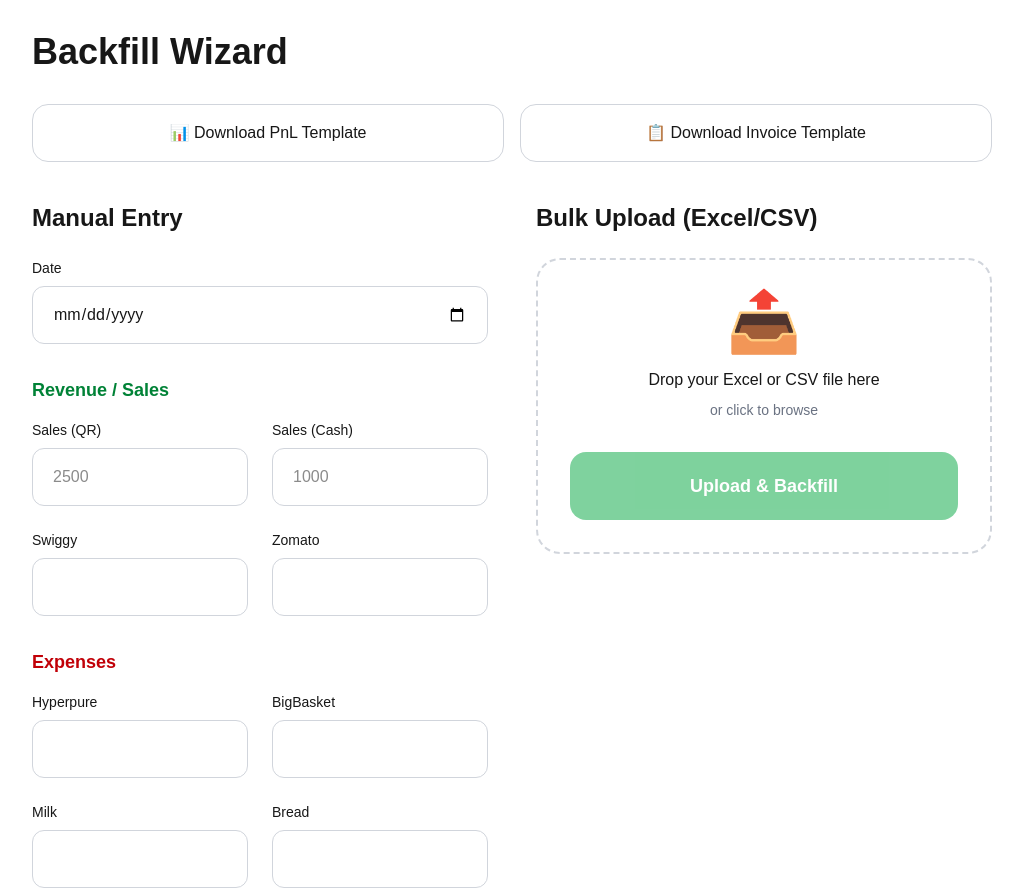
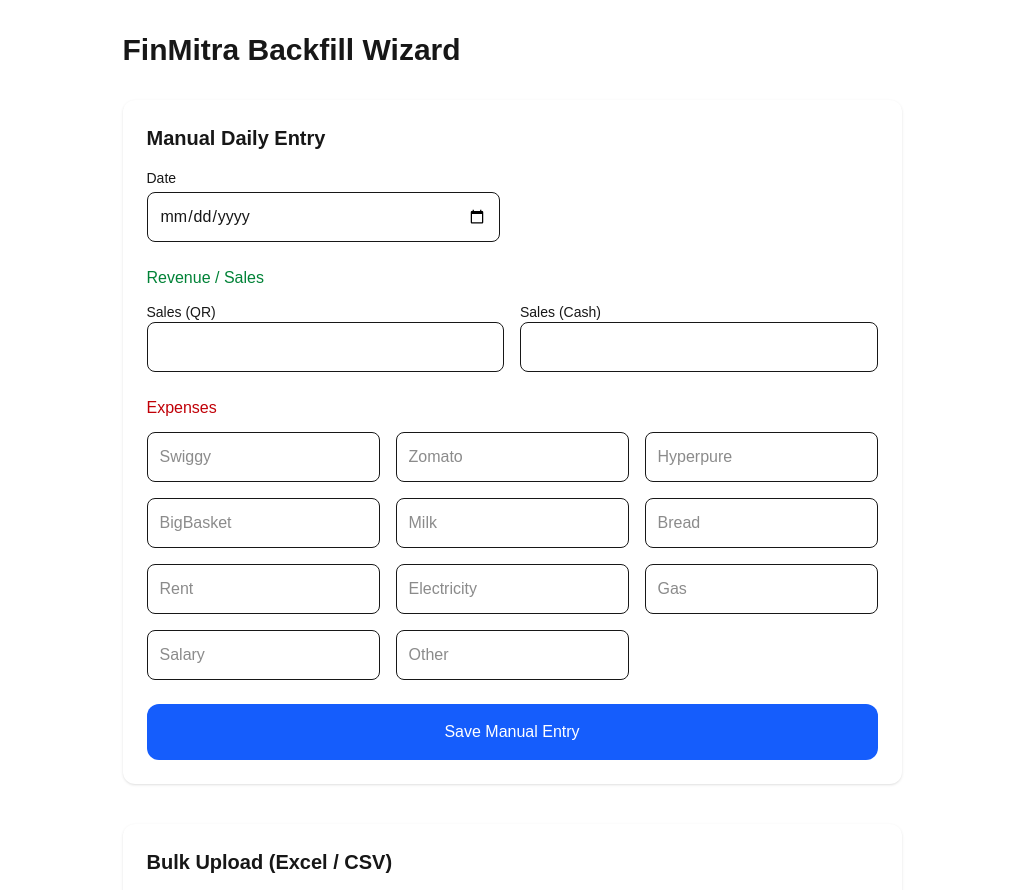
Before and after one commit to sutanukandar/finmitra-ai, a Next.js app: page /backfill in a window 1280 px wide. Shown: the top 890 px of the page, without its empty margins (128-1151 px from the left). Built offline with nearby package versions, Linux system fonts and the light colour scheme.

Commit message:
Backfill Wizard - Fixed file upload UI (visual feedback + button state)

```diff
--- a/app/backfill/page.tsx
+++ b/app/backfill/page.tsx
@@ -1,19 +1,19 @@
 'use client';
 
 import { useState } from 'react';
-import * as XLSX from 'xlsx';
 
-export default function BackfillWizard() {
-  const [restaurantId] = useState('b77ed758-9a72-4de2-9138-b353589c656d');
+export default function BackfillPage() {
+  const [selectedFile, setSelectedFile] = useState<File | null>(null);
+  const [loading, setLoading] = useState(false);
+  const [message, setMessage] = useState('');
+  const [restaurantId] = useState('b77ed758-9a72-4de2-9138-b353589c656d'); // Your test restaurant ID
+
+  // Manual entry states
   const [date, setDate] = useState('');
-
-  // Revenue
-  const [salesQR, setSalesQR] = useState('');
+  const [salesQr, setSalesQr] = useState('');
   const [salesCash, setSalesCash] = useState('');
   const [swiggy, setSwiggy] = useState('');
   const [zomato, setZomato] = useState('');
-
-  // Expenses
   const [hyperpure, setHyperpure] = useState('');
   const [bigbasket, setBigbasket] = useState('');
   const [milk, setMilk] = useState('');
@@ -24,32 +24,51 @@ export default function BackfillWizard() {
   const [salary, setSalary] = useState('');
   const [other, setOther] = useState('');
 
-  const [file, setFile] = useState<File | null>(null);
-  const [loading, setLoading] = useState(false);
-  const [message, setMessage] = useState('');
-
-  // Download Templates
-  const downloadPnlTemplate = () => {
-    const wb = XLSX.utils.book_new();
-    const data = [
-      ['date', 'sales_qr', 'sales_cash', 'swiggy', 'zomato', 'hyperpure', 'bigbasket', 'milk', 'bread', 'rent', 'electricity', 'gas', 'salary', 'other'],
-      ['2026-05-20', '3500', '1200', '800', '600', '2400', '1650', '360', '180', '0', '450', '0', '1200', '300']
-    ];
-    const sheet = XLSX.utils.aoa_to_sheet(data);
-    XLSX.utils.book_append_sheet(wb, sheet, "Daily Totals");
-    XLSX.writeFile(wb, 'finmitra-pnl-template.xlsx');
+  const handleFileChange = (e: React.ChangeEvent<HTMLInputElement>) => {
+    const file = e.target.files?.[0] || null;
+    setSelectedFile(file);
+    if (file) {
+      console.log('✅ File selected:', file.name);
+    }
   };
 
-  const downloadInvoiceTemplate = () => {
-    const wb = XLSX.utils.book_new();
-    const data = [
-      ['date', 'vendor', 'item_name', 'quantity', 'unit', 'amount'],
-      ['2026-05-20', 'Hyperpure', 'VIVI - Honey, 1 Kg', '2', 'Kg', '420'],
-      ['2026-05-20', 'BigBasket', 'Bru Coffee Powder 500gm', '1', 'Pc', '595']
-    ];
-    const sheet = XLSX.utils.aoa_to_sheet(data);
-    XLSX.utils.book_append_sheet(wb, sheet, "Item Level");
-    XLSX.writeFile(wb, 'finmitra-invoice-template.xlsx');
+  const handleFileUpload = async () => {
+    if (!selectedFile) return;
+
+    setLoading(true);
+    setMessage('');
+
+    const formData = new FormData();
+    formData.append('file', selectedFile);
+    formData.append('restaurant_id', restaurantId);
+
+    try {
+      const res = await fetch('/api/backfill', {
+        method: 'POST',
+        body: formData,
+      });
+
+      const data = await res.json();
+      if (data.success) {
+        setMessage(`✅ Success! ${data.results?.length || 0} entries processed.`);
+        setSelectedFile(null);
+      } else {
+        setMessage(`❌ Error: ${data.error}`);
+      }
+    } catch (err: any) {
+      setMessage(`❌ Upload failed: ${err.message}`);
+    } finally {
+      setLoading(false);
+    }
+  };
+
+  const downloadTemplate = (type: 'pnl' | 'invoice') => {
+    const link = document.createElement('a');
+    link.href = type === 'pnl'
+      ? '/templates/finmitra-pnl-template.xlsx'
+      : '/templates/finmitra-invoice-template.xlsx';
+    link.download = type === 'pnl' ? 'finmitra-pnl-template.xlsx' : 'finmitra-invoice-template.xlsx';
+    link.click();
   };
 
   const handleManualSubmit = async (e: React.FormEvent) => {
@@ -57,184 +76,149 @@ export default function BackfillWizard() {
     setLoading(true);
     setMessage('');
 
-    const totals: any = {};
-    if (salesQR || salesCash) totals.sales = (parseFloat(salesQR) || 0) + (parseFloat(salesCash) || 0);
-    if (swiggy) totals.swiggy = parseFloat(swiggy);
-    if (zomato) totals.zomato = parseFloat(zomato);
-    if (hyperpure) totals.hyperpure = parseFloat(hyperpure);
-    if (bigbasket) totals.bigbasket = parseFloat(bigbasket);
-    if (milk) totals.milk = parseFloat(milk);
-    if (bread) totals.bread = parseFloat(bread);
-    if (rent) totals.rent = parseFloat(rent);
-    if (electricity) totals.electricity = parseFloat(electricity);
-    if (gas) totals.gas = parseFloat(gas);
-    if (salary) totals.salary = parseFloat(salary);
-    if (other) totals.other = parseFloat(other);
-
     const payload = {
       restaurant_id: restaurantId,
-      entries: [{ date, totals }]
+      entries: [{
+        date,
+        totals: {
+          sales: Number(salesQr || 0) + Number(salesCash || 0),
+          swiggy: Number(swiggy || 0),
+          zomato: Number(zomato || 0),
+          hyperpure: Number(hyperpure || 0),
+          bigbasket: Number(bigbasket || 0),
+          milk: Number(milk || 0),
+          bread: Number(bread || 0),
+          rent: Number(rent || 0),
+          electricity: Number(electricity || 0),
+          gas: Number(gas || 0),
+          salary: Number(salary || 0),
+          other: Number(other || 0),
+        }
+      }]
     };
 
     try {
       const res = await fetch('/api/backfill', {
         method: 'POST',
         headers: { 'Content-Type': 'application/json' },
-        body: JSON.stringify(payload)
+        body: JSON.stringify(payload),
       });
       const data = await res.json();
       if (data.success) {
-        setMessage('✅ Backfill saved successfully!');
-        clearForm();
+        setMessage('✅ Manual entry saved successfully!');
+        // Clear form
+        setDate(''); setSalesQr(''); setSalesCash(''); setSwiggy(''); setZomato('');
+        setHyperpure(''); setBigbasket(''); setMilk(''); setBread(''); setRent('');
+        setElectricity(''); setGas(''); setSalary(''); setOther('');
       } else {
-        setMessage('❌ ' + (data.error || 'Failed to save'));
+        setMessage(`❌ ${data.error}`);
       }
-    } catch (err) {
-      setMessage('❌ Server error');
+    } catch (err: any) {
+      setMessage(`❌ ${err.message}`);
     } finally {
       setLoading(false);
     }
   };
 
-  const handleFileUpload = async (e: React.FormEvent) => {
-    e.preventDefault();
-    if (!file) return;
+  return (
+    <div className="max-w-4xl mx-auto p-8">
+      <h1 className="text-3xl font-bold mb-8">FinMitra Backfill Wizard</h1>
 
-    setLoading(true);
-    setMessage('');
+      {/* Manual Entry */}
+      <form onSubmit={handleManualSubmit} className="bg-white p-6 rounded-xl shadow mb-10">
+        <h2 className="text-xl font-semibold mb-4">Manual Daily Entry</h2>
+        <div className="grid grid-cols-2 gap-6">
+          <div>
+            <label className="block text-sm font-medium mb-1">Date</label>
+            <input type="date" value={date} onChange={(e) => setDate(e.target.value)} className="w-full p-3 border rounded-lg" required />
+          </div>
+          {/* Revenue Section */}
+          <div className="col-span-2">
+            <h3 className="font-medium mb-3 text-green-700">Revenue / Sales</h3>
+            <div className="grid grid-cols-2 gap-4">
+              <div>
+                <label className="block text-sm">Sales (QR)</label>
+                <input type="number" value={salesQr} onChange={(e) => setSalesQr(e.target.value)} className="w-full p-3 border rounded-lg" />
+              </div>
+              <div>
+                <label className="block text-sm">Sales (Cash)</label>
+                <input type="number" value={salesCash} onChange={(e) => setSalesCash(e.target.value)} className="w-full p-3 border rounded-lg" />
+              </div>
+            </div>
+          </div>
+          {/* Expenses */}
+          <div className="col-span-2">
+            <h3 className="font-medium mb-3 text-red-700">Expenses</h3>
+            <div className="grid grid-cols-3 gap-4">
+              <input placeholder="Swiggy" value={swiggy} onChange={(e) => setSwiggy(e.target.value)} className="p-3 border rounded-lg" />
+              <input placeholder="Zomato" value={zomato} onChange={(e) => setZomato(e.target.value)} className="p-3 border rounded-lg" />
+              <input placeholder="Hyperpure" value={hyperpure} onChange={(e) => setHyperpure(e.target.value)} className="p-3 border rounded-lg" />
+              <input placeholder="BigBasket" value={bigbasket} onChange={(e) => setBigbasket(e.target.value)} className="p-3 border rounded-lg" />
+              <input placeholder="Milk" value={milk} onChange={(e) => setMilk(e.target.value)} className="p-3 border rounded-lg" />
+              <input placeholder="Bread" value={bread} onChange={(e) => setBread(e.target.value)} className="p-3 border rounded-lg" />
+              <input placeholder="Rent" value={rent} onChange={(e) => setRent(e.target.value)} className="p-3 border rounded-lg" />
+              <input placeholder="Electricity" value={electricity} onChange={(e) => setElectricity(e.target.value)} className="p-3 border rounded-lg" />
+              <input placeholder="Gas" value={gas} onChange={(e) => setGas(e.target.value)} className="p-3 border rounded-lg" />
+              <input placeholder="Salary" value={salary} onChange={(e) => setSalary(e.target.value)} className="p-3 border rounded-lg" />
+              <input placeholder="Other" value={other} onChange={(e) => setOther(e.target.value)} className="p-3 border rounded-lg" />
+            </div>
+          </div>
+        </div>
+        <button type="submit" disabled={loading} className="mt-6 w-full bg-blue-600 hover:bg-blue-700 text-white py-4 rounded-xl font-medium">
+          {loading ? 'Saving...' : 'Save Manual Entry'}
+        </button>
+      </form>
 
-    const formData = new FormData();
-    formData.append('file', file);
-    formData.append('restaurant_id', restaurantId);
+      {/* Bulk Upload */}
+      <div className="bg-white p-6 rounded-xl shadow">
+        <h2 className="text-xl font-semibold mb-4">Bulk Upload (Excel / CSV)</h2>
 
-    try {
-      const res = await fetch('/api/backfill', {
-        method: 'POST',
-        body: formData
-      });
-      const data = await res.json();
-      if (data.success) {
-        setMessage(`✅ ${data.results.length} entries saved successfully!`);
-        setFile(null);
-      } else {
-        setMessage('❌ ' + (data.error || 'Upload failed'));
-      }
-    } catch (err) {
-      setMessage('❌ Failed to upload file');
-    } finally {
-      setLoading(false);
-    }
-  };
-
-  const clearForm = () => {
-    setDate('');
-    setSalesQR(''); setSalesCash(''); setSwiggy(''); setZomato('');
-    setHyperpure(''); setBigbasket(''); setMilk(''); setBread('');
-    setRent(''); setElectricity(''); setGas(''); setSalary(''); setOther('');
-  };
-
-  return (
-    <div className="max-w-5xl mx-auto p-8">
-      <div className="flex justify-between items-center mb-8">
-        <h1 className="text-4xl font-bold">Backfill Wizard</h1>
-      </div>
-
-      {/* Download Template Buttons */}
-      <div className="flex gap-4 mb-10">
-        <button onClick={downloadPnlTemplate} className="flex-1 bg-white border border-gray-300 hover:bg-gray-50 px-6 py-4 rounded-2xl font-medium flex items-center justify-center gap-2">
-          📊 Download PnL Template
+        <div className="flex gap-4 mb-6">
+          <button onClick={() => downloadTemplate('pnl')} className="flex-1 bg-green-600 text-white py-3 rounded-xl font-medium">
+            📥 Download PnL Template
           </button>
-        <button onClick={downloadInvoiceTemplate} className="flex-1 bg-white border border-gray-300 hover:bg-gray-50 px-6 py-4 rounded-2xl font-medium flex items-center justify-center gap-2">
-          📋 Download Invoice Template
+          <button onClick={() => downloadTemplate('invoice')} className="flex-1 bg-purple-600 text-white py-3 rounded-xl font-medium">
+            📥 Download Invoice Template
           </button>
         </div>
 
-      <div className="grid grid-cols-1 lg:grid-cols-2 gap-12">
-        {/* Manual Entry */}
-        <div>
-          <h2 className="text-2xl font-semibold mb-6">Manual Entry</h2>
-          <form onSubmit={handleManualSubmit} className="space-y-8">
-            <div>
-              <label className="block text-sm font-medium mb-2">Date</label>
-              <input type="date" value={date} onChange={(e) => setDate(e.target.value)} className="w-full border border-gray-300 rounded-xl px-5 py-4" required />
-            </div>
-
-            <div>
-              <h3 className="text-lg font-semibold mb-4 text-green-700">Revenue / Sales</h3>
-              <div className="grid grid-cols-2 gap-6">
-                <div>
-                  <label className="block text-sm font-medium mb-2">Sales (QR)</label>
-                  <input type="number" value={salesQR} onChange={(e) => setSalesQR(e.target.value)} className="w-full border border-gray-300 rounded-xl px-5 py-4" placeholder="2500" />
-                </div>
-                <div>
-                  <label className="block text-sm font-medium mb-2">Sales (Cash)</label>
-                  <input type="number" value={salesCash} onChange={(e) => setSalesCash(e.target.value)} className="w-full border border-gray-300 rounded-xl px-5 py-4" placeholder="1000" />
-                </div>
-                <div>
-                  <label className="block text-sm font-medium mb-2">Swiggy</label>
-                  <input type="number" value={swiggy} onChange={(e) => setSwiggy(e.target.value)} className="w-full border border-gray-300 rounded-xl px-5 py-4" />
-                </div>
-                <div>
-                  <label className="block text-sm font-medium mb-2">Zomato</label>
-                  <input type="number" value={zomato} onChange={(e) => setZomato(e.target.value)} className="w-full border border-gray-300 rounded-xl px-5 py-4" />
-                </div>
-              </div>
-            </div>
-
-            <div>
-              <h3 className="text-lg font-semibold mb-4 text-red-700">Expenses</h3>
-              <div className="grid grid-cols-2 gap-6">
-                <div><label className="block text-sm font-medium mb-2">Hyperpure</label><input type="number" value={hyperpure} onChange={(e) => setHyperpure(e.target.value)} className="w-full border border-gray-300 rounded-xl px-5 py-4" /></div>
-                <div><label className="block text-sm font-medium mb-2">BigBasket</label><input type="number" value={bigbasket} onChange={(e) => setBigbasket(e.target.value)} className="w-full border border-gray-300 rounded-xl px-5 py-4" /></div>
-                <div><label className="block text-sm font-medium mb-2">Milk</label><input type="number" value={milk} onChange={(e) => setMilk(e.target.value)} className="w-full border border-gray-300 rounded-xl px-5 py-4" /></div>
-                <div><label className="block text-sm font-medium mb-2">Bread</label><input type="number" value={bread} onChange={(e) => setBread(e.target.value)} className="w-full border border-gray-300 rounded-xl px-5 py-4" /></div>
-                <div><label className="block text-sm font-medium mb-2">Rent</label><input type="number" value={rent} onChange={(e) => setRent(e.target.value)} className="w-full border border-gray-300 rounded-xl px-5 py-4" /></div>
-                <div><label className="block text-sm font-medium mb-2">Electricity</label><input type="number" value={electricity} onChange={(e) => setElectricity(e.target.value)} className="w-full border border-gray-300 rounded-xl px-5 py-4" /></div>
-                <div><label className="block text-sm font-medium mb-2">Gas</label><input type="number" value={gas} onChange={(e) => setGas(e.target.value)} className="w-full border border-gray-300 rounded-xl px-5 py-4" /></div>
-                <div><label className="block text-sm font-medium mb-2">Salary</label><input type="number" value={salary} onChange={(e) => setSalary(e.target.value)} className="w-full border border-gray-300 rounded-xl px-5 py-4" /></div>
-                <div><label className="block text-sm font-medium mb-2">Metro / Instamart / Local</label><input type="number" value={other} onChange={(e) => setOther(e.target.value)} className="w-full border border-gray-300 rounded-xl px-5 py-4" /></div>
-              </div>
-            </div>
-
-            <button type="submit" disabled={loading} className="w-full bg-blue-600 hover:bg-blue-700 text-white font-semibold py-5 rounded-2xl text-lg disabled:opacity-50">
-              {loading ? 'Saving...' : 'Save Manual Entry'}
-            </button>
-          </form>
-        </div>
-
-        {/* Bulk Upload */}
-        <div>
-          <h2 className="text-2xl font-semibold mb-6">Bulk Upload (Excel/CSV)</h2>
-          <form onSubmit={handleFileUpload} className="border-2 border-dashed border-gray-300 rounded-3xl p-8 text-center">
+        <div className="border-2 border-dashed border-gray-300 rounded-xl p-8 text-center">
           <input
             type="file"
-              accept=".xlsx,.csv"
-              onChange={(e) => {
-                const selectedFile = e.target.files?.[0] || null;
-                setFile(selectedFile);
-                console.log('File selected:', selectedFile?.name);
-              }}
+            accept=".xlsx,.xls,.csv"
+            onChange={handleFileChange}
             className="hidden"
             id="file-upload"
           />
           <label htmlFor="file-upload" className="cursor-pointer block">
-              <div className="text-6xl mb-4">📤</div>
-              <p className="font-medium">Drop your Excel or CSV file here</p>
-              <p className="text-sm text-gray-500 mt-2">or click to browse</p>
+            <div className="text-4xl mb-2">📤</div>
+            <p className="font-medium">Click to select Excel / CSV file</p>
+            {selectedFile && (
+              <p className="mt-4 text-green-600 font-medium">
+                ✅ Selected: {selectedFile.name}
+              </p>
+            )}
           </label>
-            {file && <p className="mt-6 text-sm text-green-600 font-medium">Selected: {file.name}</p>}
-            <button type="submit" disabled={!file || loading} className="mt-8 w-full bg-green-600 hover:bg-green-700 text-white font-semibold py-5 rounded-2xl text-lg disabled:opacity-50">
-              {loading ? 'Uploading...' : 'Upload & Backfill'}
-            </button>
-          </form>
-        </div>
         </div>
 
+        <button
+          onClick={handleFileUpload}
+          disabled={!selectedFile || loading}
+          className={`mt-6 w-full py-4 rounded-xl font-medium text-white transition-all ${
+            selectedFile && !loading
+              ? 'bg-blue-600 hover:bg-blue-700'
+              : 'bg-gray-300 cursor-not-allowed'
+          }`}
+        >
+          {loading ? 'Uploading...' : 'Upload File Now'}
+        </button>
+
         {message && (
-        <div className="mt-10 p-6 bg-gray-100 rounded-3xl text-center text-lg font-medium">
+          <div className={`mt-4 p-4 rounded-xl text-center font-medium ${message.includes('✅') ? 'bg-green-100 text-green-700' : 'bg-red-100 text-red-700'}`}>
             {message}
           </div>
         )}
       </div>
+    </div>
   );
 }
```
Lines whose indentation alone changed are shown as unchanged.
